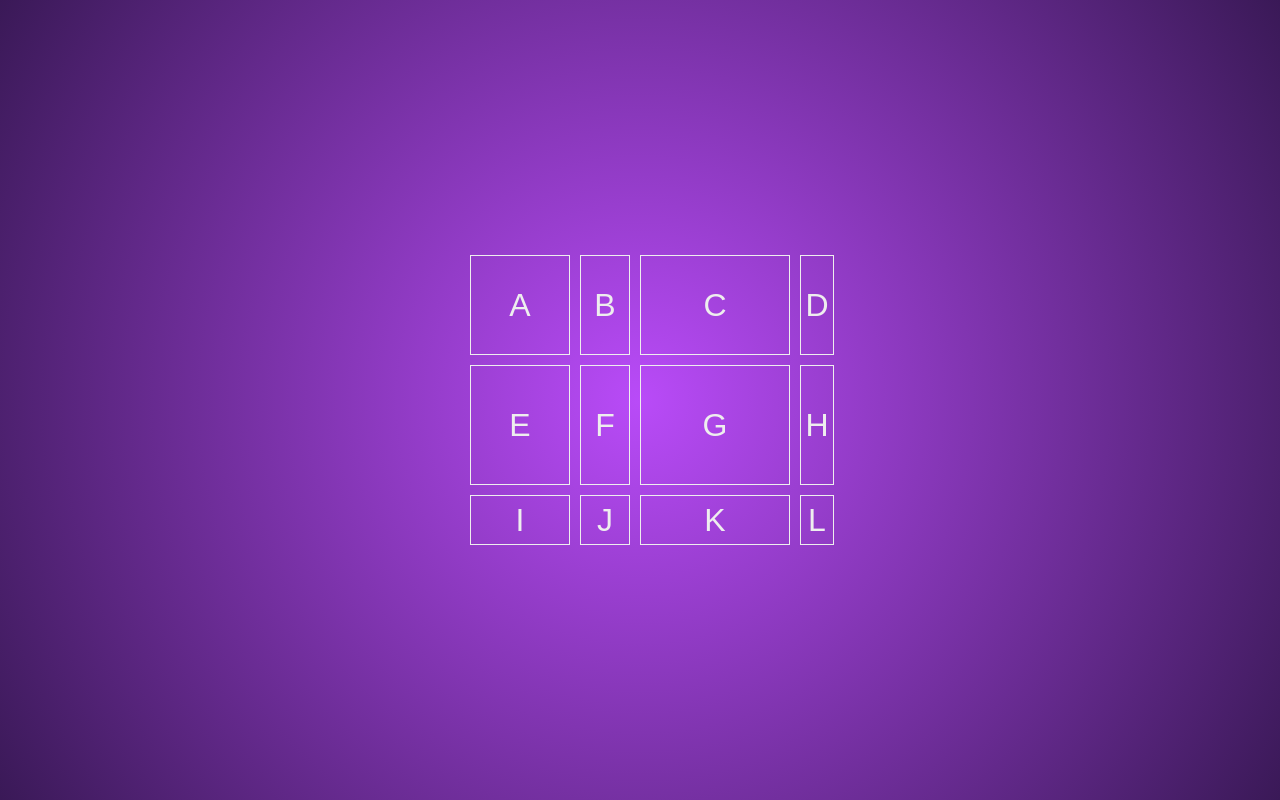
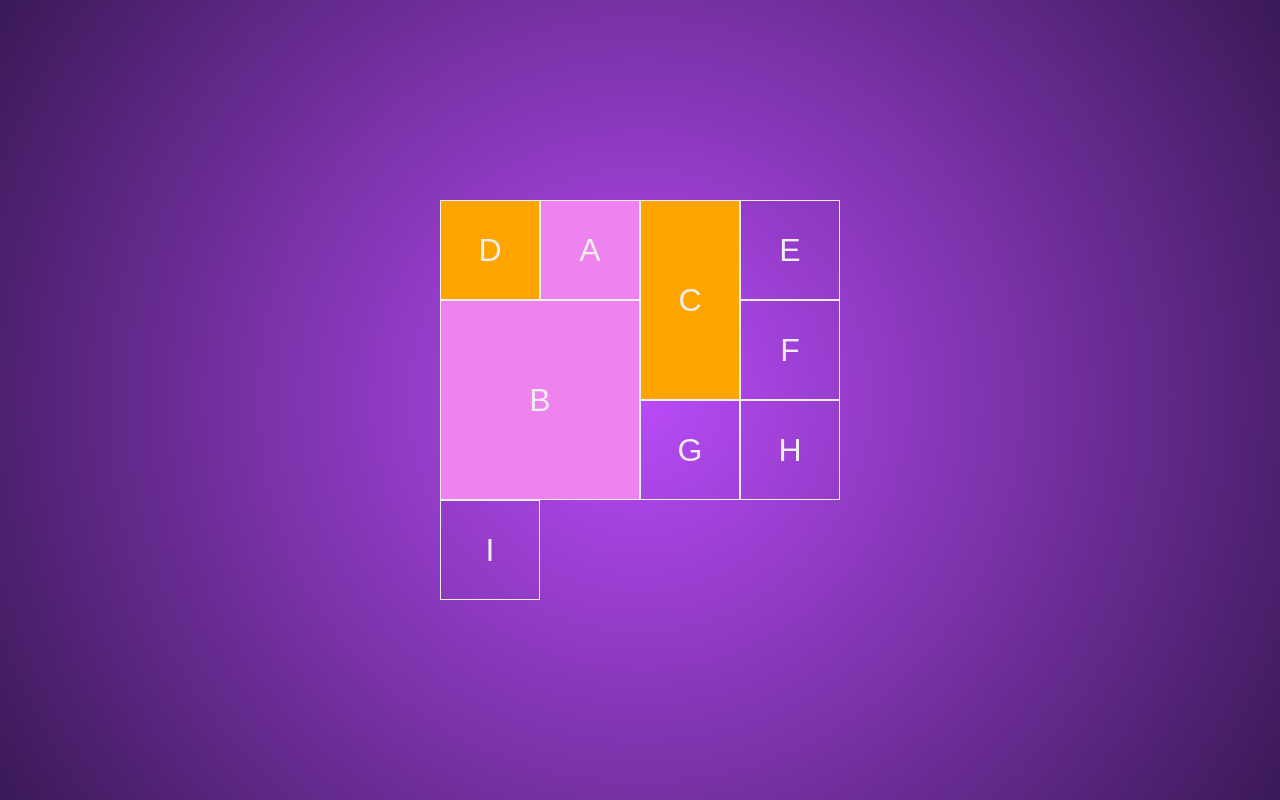
Before and after one commit to Dafnay/cursocss, a plain HTML site: page 42 - Grid/index.html in a window 1280 px wide. Drawn offline with Linux system fonts and the light colour scheme.

Commit message:
grid-start

```diff
--- a/42 - Grid/css/styles.css
+++ b/42 - Grid/css/styles.css
@@ -24,26 +24,41 @@ Cada celda es dinámica y el resto se adapta
 Podemos decir donde empieza y donde acaba cada celda, tanto en columna como fila
 Posibilidades inmensas
 
+PARA ORDENAR ELEMENTOS
+    CON GRID-COLUMN Y GRID-ROW
+
+    grid-column-start
+    grid-column-end
+    grid-row-start
+    grid-row-end
+
+Existe un shortjand que engloba las 2 propiedades:
+grid-column: start/end
+grid-row: start/end
+
+tanto start como end admiten valores positivos, negativos y la palabra span
+
+tip: si ponemos el valor end -1 llegará hasta el final
 
 */
 
 body{
-    font-family: sans-serif;
-    background-image: radial-gradient(circle, #b94bf8,#3a1957);
-    background-repeat: no-repeat;
-    margin: 0;
-    color: #eee;
-    height: 100vh;
-    display: flex;
+    display:flex;
     align-items: center;
     justify-content: center;
+    margin: 0;
+    height: 100vh;
+    color: #eee;
+    font-family: sans-serif;
+    background-image: radial-gradient(circle, #b94bf8, #3a1957);
+    background-repeat: no-repeat;
 }
 
 .grid-container {
     display: grid;
-    grid-template-columns: 100px 50px 150px 10px;
-    grid-template-rows: 100px 120px 50px;
-    grid-gap: 10px;
+    grid-template-columns: 100px 100px 100px 100px;
+    grid-template-rows: 100px 100px 100px 100px;
+    /* grid-gap: 10px; */
 }
 
 .grid-item {
@@ -54,3 +69,32 @@ body{
     padding: 1rem;
     font-size: 2rem;
 }
+.grid-item:nth-child(3),
+.grid-item:nth-child(4){
+    background: orange;
+}
+
+.grid-item:first-child,
+.grid-item:nth-child(2) {
+    background: violet;
+}
+
+.grid-item:nth-child(4) {
+    grid-column-start: 1;
+    /* grid-column-end: 2; */
+    grid-row-start: 1;
+    /* grid-row-end: 2; */
+}
+.grid-item:nth-child(3) {
+    grid-column-start: 3;
+    grid-row-start: 1;
+    grid-row-end: 3;
+}
+.grid-item:nth-child(2) {
+    /* grid-column-start: 1;
+    grid-column-end: 3;
+    grid-row-start: 2;
+    grid-row-end: 4; */
+    grid-column: 1/ 3;
+    grid-row: 2/ 4;
+}
--- a/42 - Grid/index.html
+++ b/42 - Grid/index.html
@@ -18,9 +18,9 @@
       <div class="grid-item">G</div>
       <div class="grid-item">H</div>
       <div class="grid-item">I</div>
-      <div class="grid-item">J</div>
+      <!-- <div class="grid-item">J</div>
       <div class="grid-item">K</div>
-      <div class="grid-item">L</div>
+      <div class="grid-item">L</div> -->
     </div>
   </body>
 </html>
```
